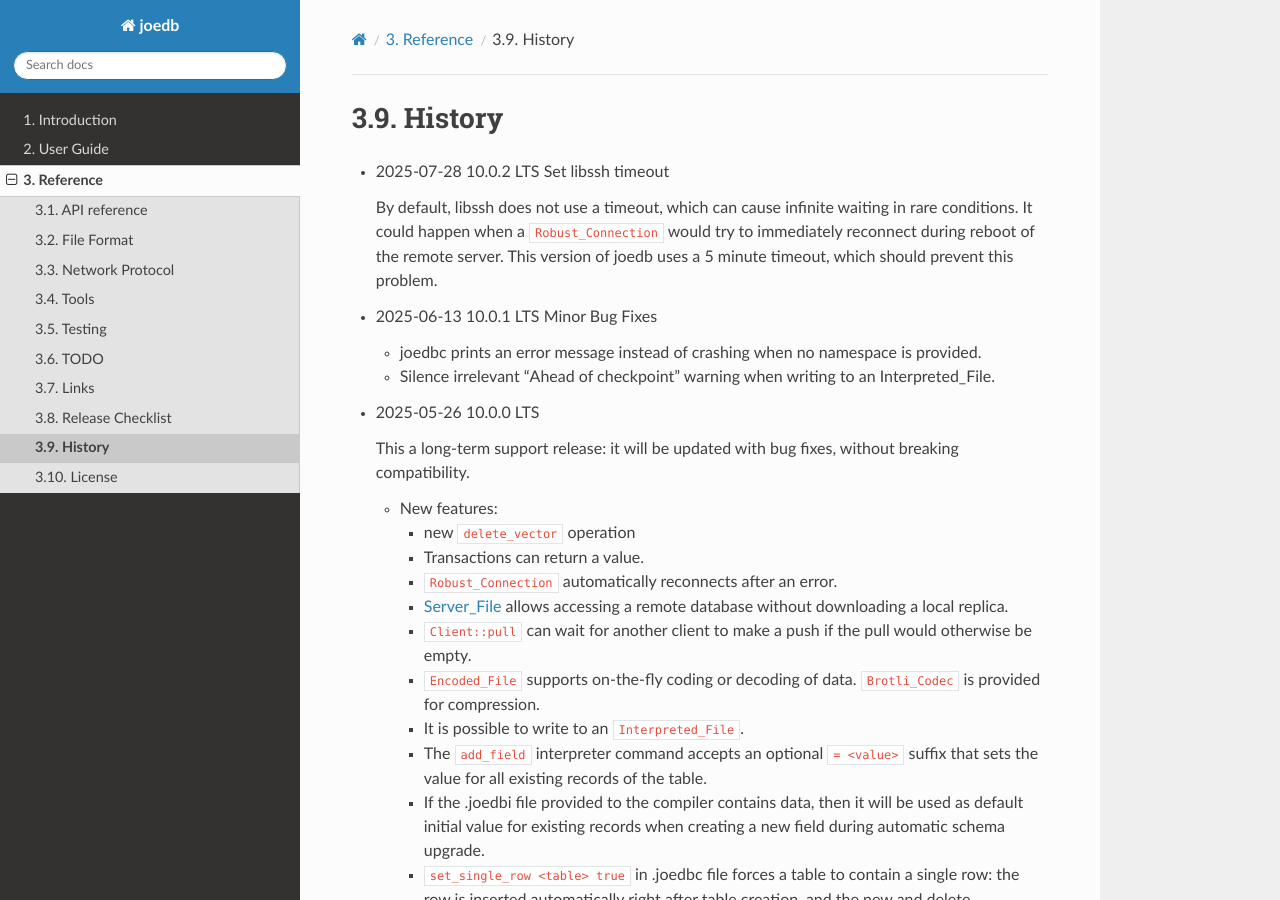
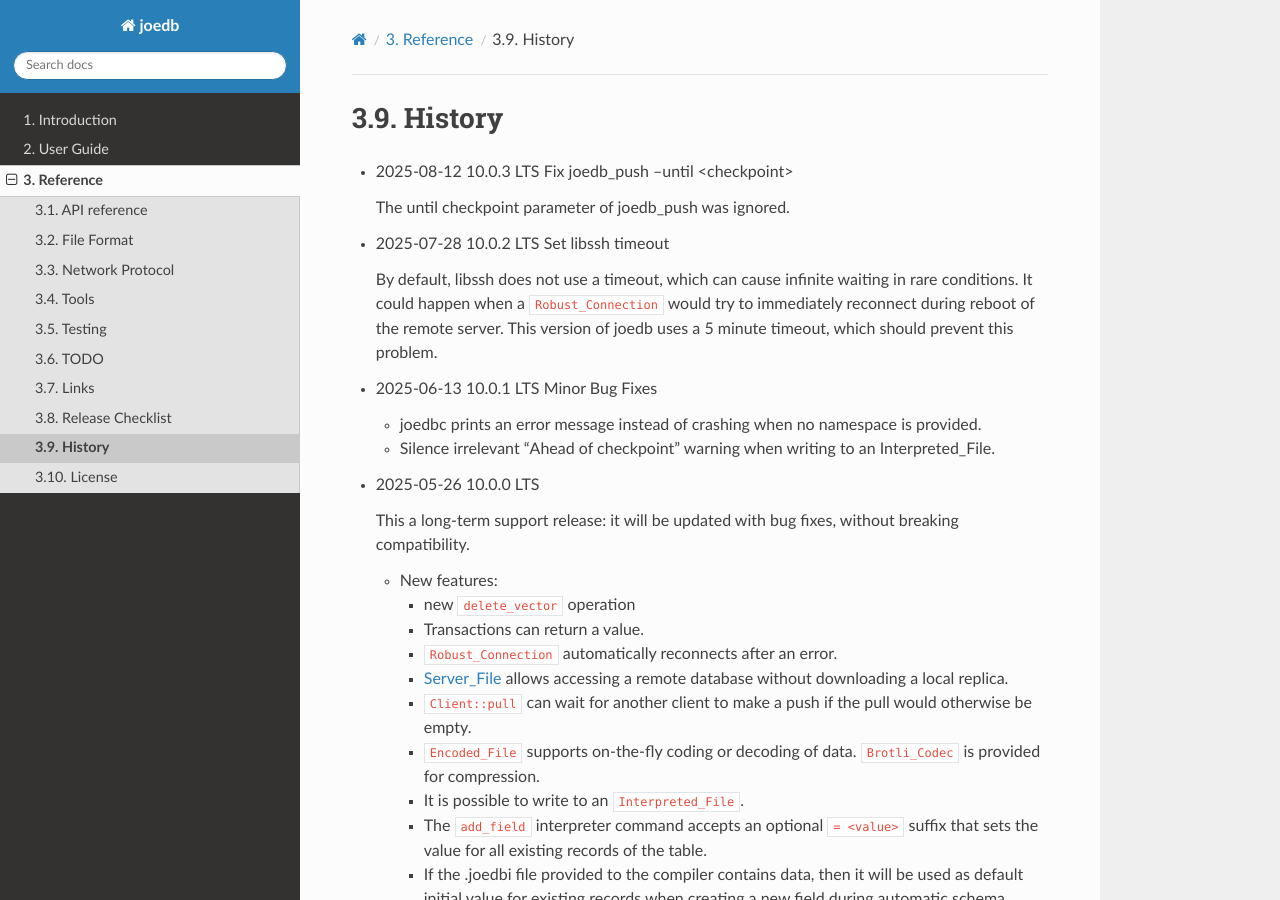
Before and after one commit to Remi-Coulom/joedb, a Sphinx documentation site: the page built from doc/source/history.rst, in a window 1280 px wide and 900 px high. Built offline with Sphinx 7.4.7 and the Read the Docs theme 3.1.0, drawn with Linux system fonts in a browser that asks for light colours; formulas are drawn with MathJax 3; cross-references to code outside the pages are shown as plain code.

Commit message:
document v10.0.3 for release

```diff
--- a/doc/source/history.rst
+++ b/doc/source/history.rst
@@ -1,5 +1,9 @@
 History
 =======
+
+- 2025-08-12 10.0.3 LTS Fix joedb_push --until <checkpoint>
+
+  The until checkpoint parameter of joedb_push was ignored.
 
 - 2025-07-28 10.0.2 LTS Set libssh timeout
 
```
Also changed, not shown: 1 other file.
